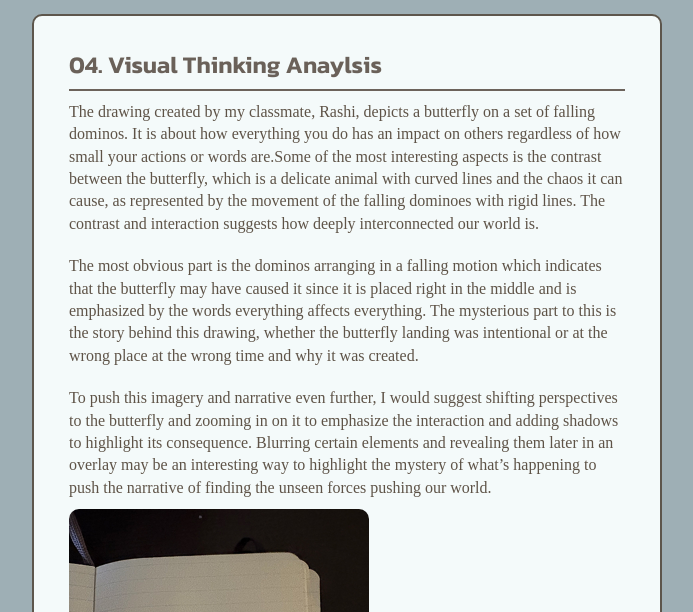
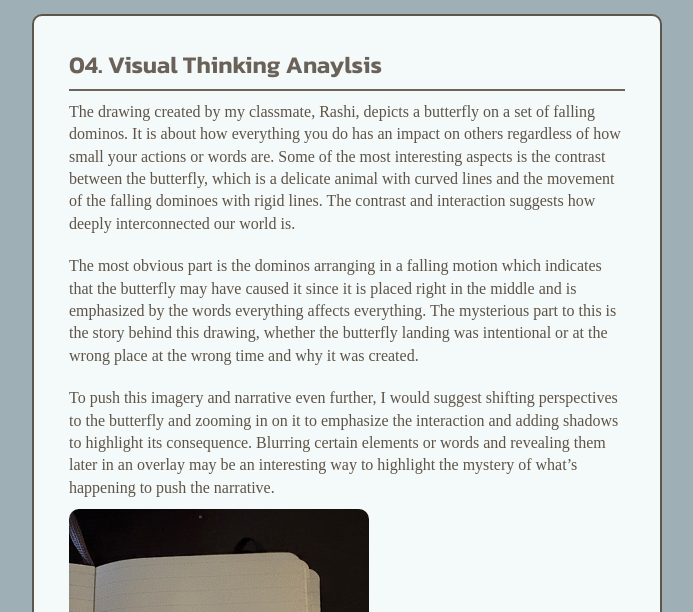
Before and after one commit to myaalai9/des157a, a plain HTML site: page journal/index.html in a window 1280 px wide. Shown: the part 188-800 px from the top of the page, without its empty margins (293-986 px from the left). Drawn offline with nearby package versions, Linux system fonts and the light colour scheme; a web font is replaced by a local one.

Commit message:
journal updates

```diff
--- a/journal/index.html
+++ b/journal/index.html
@@ -28,11 +28,11 @@
             <article>
                 <h3>04. Visual Thinking Anaylsis</h3>
 
-                <p>The drawing created by my classmate, Rashi, depicts a butterfly on a set of falling dominos. It is about how everything you do has an impact on others regardless of how small your actions or words are.Some of the most interesting aspects is the contrast between the butterfly, which is a delicate animal with curved lines and the chaos it can cause, as represented by the movement of the falling dominoes with rigid lines. The contrast and interaction suggests how deeply interconnected our world is.</p>
+                <p>The drawing created by my classmate, Rashi, depicts a butterfly on a set of falling dominos. It is about how everything you do has an impact on others regardless of how small your actions or words are. Some of the most interesting aspects is the contrast between the butterfly, which is a delicate animal with curved lines and the movement of the falling dominoes with rigid lines. The contrast and interaction suggests how deeply interconnected our world is.</p>
 
                 <p>The most obvious part is the dominos arranging in a falling motion which indicates that the butterfly may have caused it since it is placed right in the middle and is emphasized by the words everything affects everything. The mysterious part to this is the story behind this drawing, whether the butterfly landing was intentional or at the wrong place at the wrong time and why it was created.</p>
 
-                <p>To push this imagery and narrative even further, I would suggest shifting perspectives to the butterfly and zooming in on it to emphasize the interaction and adding shadows to highlight its consequence. Blurring certain elements and revealing them later in an overlay may be an interesting way to highlight the mystery of what’s happening to push the narrative of finding the unseen forces pushing our world.</p>
+                <p>To push this imagery and narrative even further, I would suggest shifting perspectives to the butterfly and zooming in on it to emphasize the interaction and adding shadows to highlight its consequence. Blurring certain elements or words and revealing them later in an overlay may be an interesting way to highlight the mystery of what’s happening to push the narrative.</p>
 
                 <img src="images/rashi-drawing.jpg" alt="rashi's drawing" width="300">
                 <figcaption>© Rashi Bihani, 2025</figcaption>
--- a/madlibs/v2-final/styles.css
+++ b/madlibs/v2-final/styles.css
@@ -159,8 +159,8 @@ form{
     gap:5px;
     padding:30px;
     border-radius: 20px;
+    margin-top:25px;
     background-color: rgb(255, 241, 251);
-    margin-top:25px;
 }
 
 form label{
```
